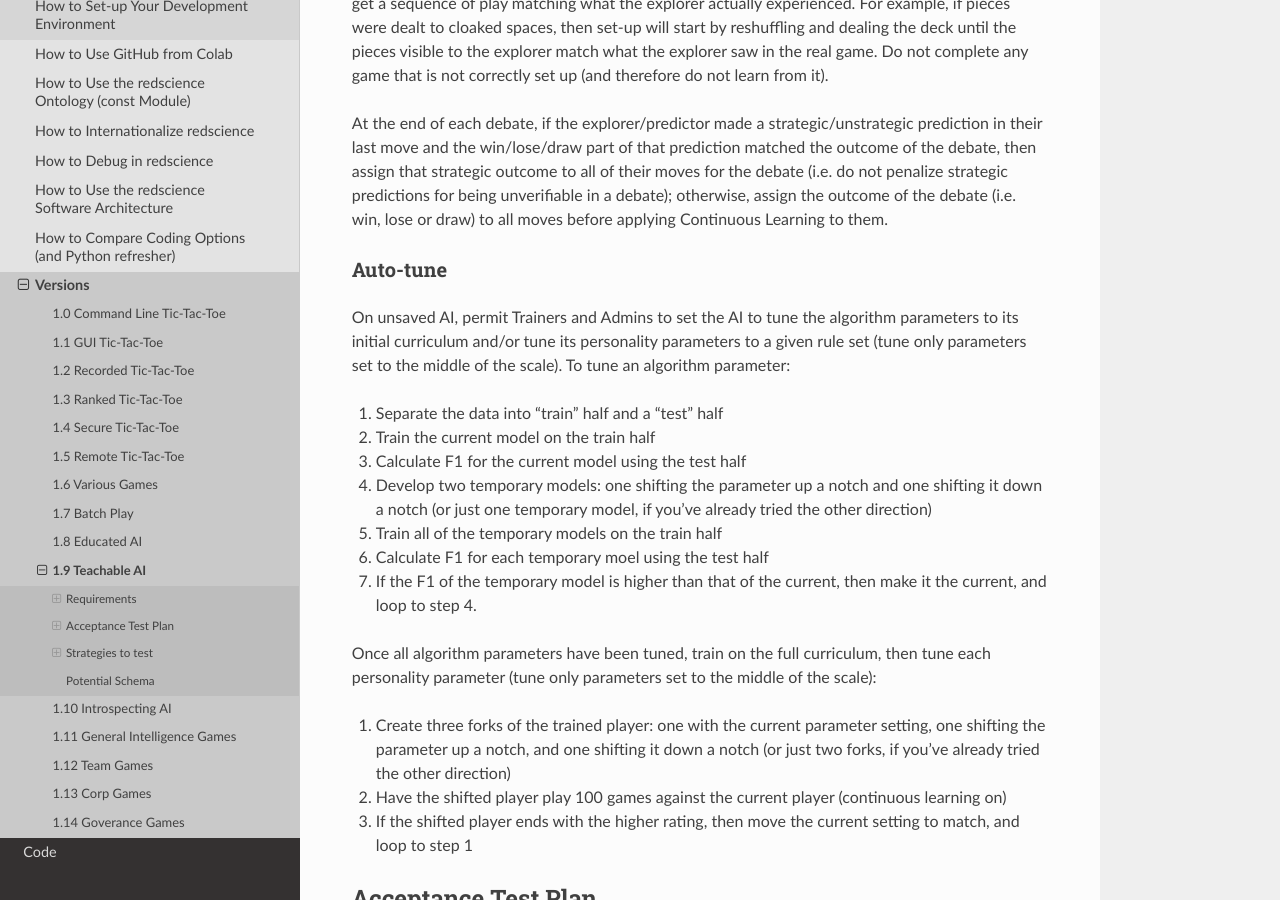
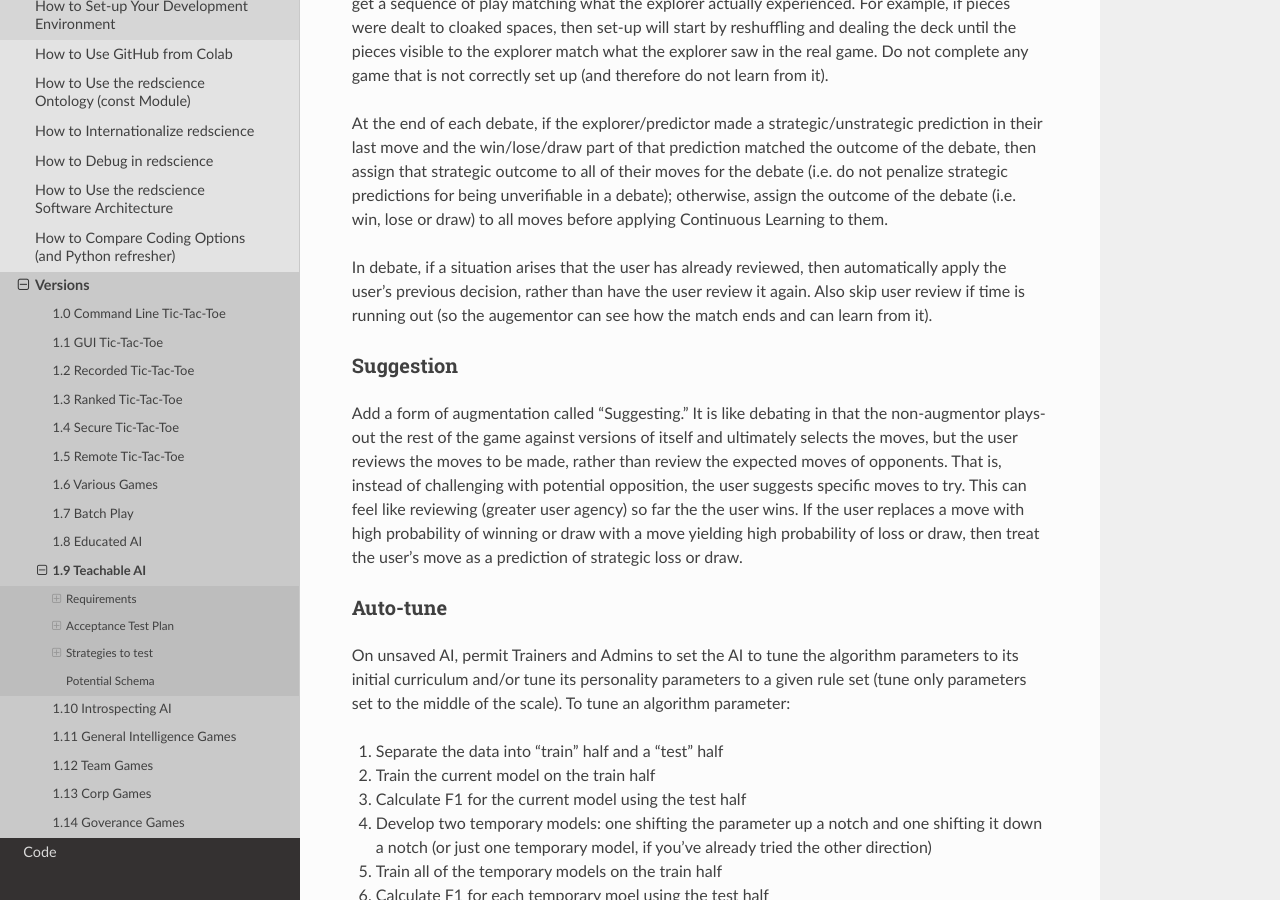
Before and after one commit to ChrisSantosLang/redscience, a Sphinx documentation site: the page built from docs/source/releases/teachable.rst, in a window 1280 px wide and 900 px high, scrolled down 804 px. Built offline with Sphinx 7.4.7 and the Read the Docs theme 2.0.0, drawn with Linux system fonts in a browser that asks for light colours.

Commit message:
Add Suggestion

```diff
--- a/docs/source/releases/teachable.rst
+++ b/docs/source/releases/teachable.rst
@@ -20,7 +20,6 @@ partial_fit. For the match just completed, learn “win”, “lose” or
 (i.e. 22 games ago), learn “unstrategic_win”, “strategic_lose” or
 “unstrategic_draw” twice, or “win”, “lose” or “draw” once
 (assuming it was already learned once).
-
 
 Debate
 ~~~~~~
@@ -56,6 +55,25 @@ being unverifiable in a debate); otherwise, assign the outcome of
 the debate (i.e. win, lose or draw) to all moves before applying
 Continuous Learning to them.
 
+In debate, if a situation arises that the user has already reviewed,
+then automatically apply the user's previous decision, rather than
+have the user review it again. Also skip user review if time is
+running out (so the augementor can see how the match ends and can
+learn from it).
+
+Suggestion
+~~~~~~~~~~
+
+Add a form of augmentation called “Suggesting.” It is like debating
+in that the non-augmentor plays-out the rest of the game against
+versions of itself and ultimately selects the moves, but the user
+reviews the moves to be made, rather than review the expected moves
+of opponents. That is, instead of challenging with potential
+opposition, the user suggests specific moves to try. This can feel like
+reviewing (greater user agency) so far the the user wins. If
+the user replaces a move with high probability of winning or draw with
+a move yielding high probability of loss or draw, then treat the user’s
+move as a prediction of strategic loss or draw.
 
 Auto-tune
 ~~~~~~~~~
```
